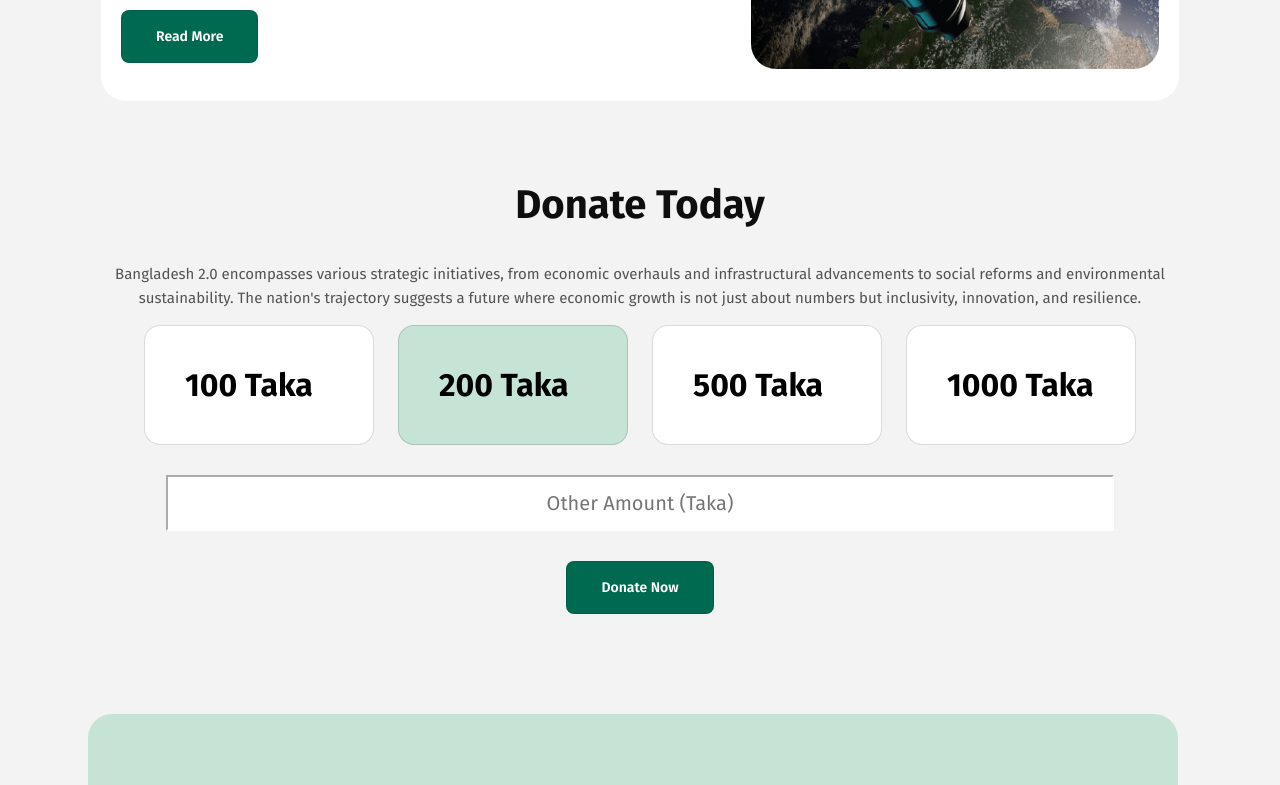
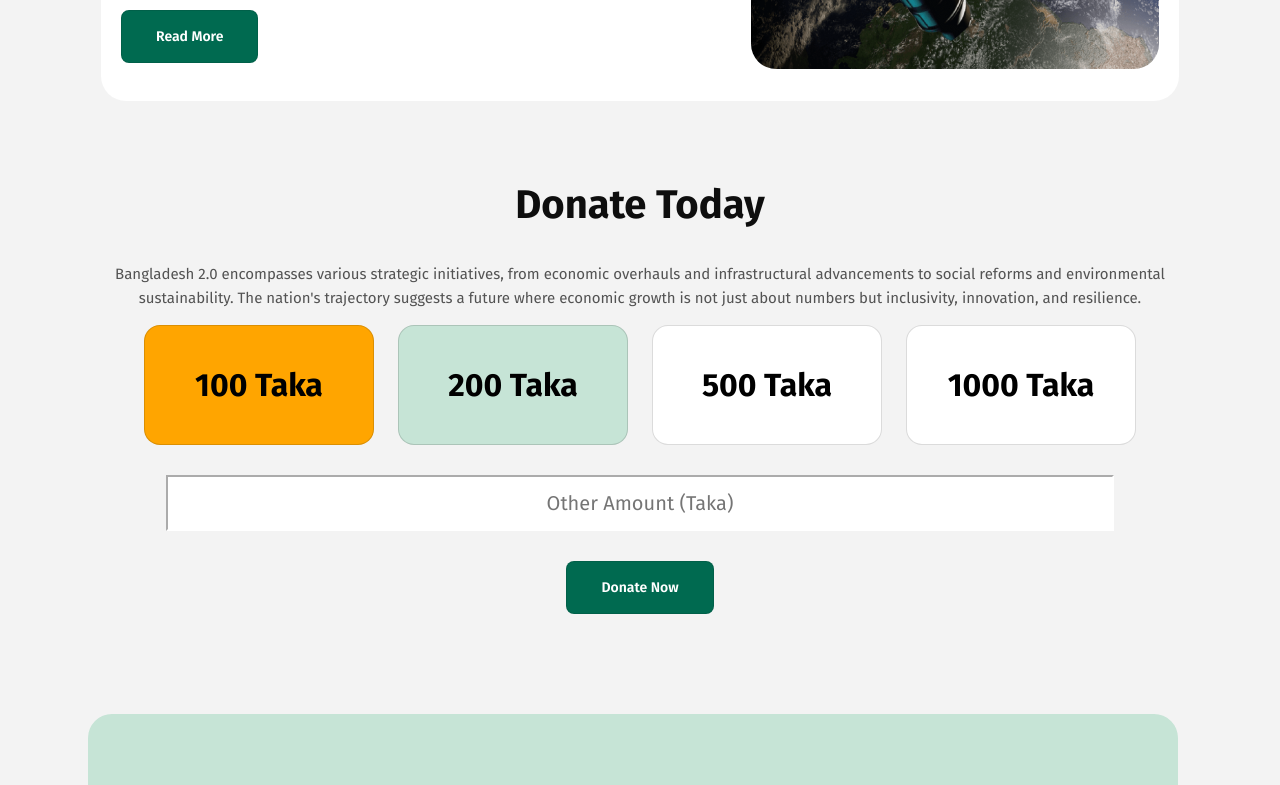
Before and after one commit to ronnie012/bangladesh-2.0, a plain HTML site: page index.html in a window 1280 px wide. In both pictures the pointer is over the element "100 Taka". Shown: the part 2371-3156 px from the top of the page. Drawn offline with Linux system fonts and the light colour scheme.

Commit message:
Integrated Hover Effects in Cards and Buttons

```diff
--- a/css/styles.css
+++ b/css/styles.css
@@ -137,9 +137,7 @@
     cursor: pointer;
 }
 
-/* .button:hover {
-    background-color: orange;
-} */
+
 .img-1 {
     height: 329px;
     margin-bottom: 50px;
@@ -171,28 +169,24 @@
     gap: 24px;
 }
 
-/* #button:hover {
-    background-color: red;
-}; */
-
 .amount-card {
     width: 230px;
     height: 120px;
     font-size: 32px;
     font-weight: 700;
+    text-align: center;
     font-family: Fira Sans;
     box-sizing: border-box;
     border: 1px solid rgba(14, 14, 14, 0.15);
     border-radius: 16px;
     background: rgb(255, 255, 255);
+    transition: background-color 0.3s ease;
     padding: 40px;
     cursor: pointer;
+}
 
-    button:hover {
-        background-color: red;
-    }
-
-    ;
+.amount-card:hover {
+    background-color: orange;
 }
 
 .card-2 {
@@ -224,10 +218,7 @@
     font-family: Fira Sans;
     font-size: 16px;
     font-weight: 400;
-    /* line-height: 0px; */
-    /* text-align: center; */
     margin-bottom: 0px;
-    /* text-wrap: wrap; */
     text-align: center;
     margin-top: 0px;
     margin-bottom: 0px;
@@ -314,11 +305,8 @@
     font-size: 14px;
     line-height: 20px;
     text-align: left;
-    /* display: flex;
-    flex-direction: column; */
     justify-content: flex-start;
     align-items: flex-start;
-    /* gap: 10; */
     padding: 15px;
     margin: 15px;
     border-radius: 8px;
@@ -345,11 +333,8 @@
     font-size: 14px;
     line-height: 25px;
     text-align: left;
-    /* display: flex;
-    flex-direction: column; */
     justify-content: flex-start;
     align-items: flex-start;
-    /* gap: 10; */
     padding: 15px;
     margin: 15px;
     border-radius: 8px;
@@ -376,11 +361,8 @@
     font-size: 14px;
     line-height: 25px;
     text-align: left;
-    /* display: flex;
-    flex-direction: column; */
     justify-content: flex-start;
     align-items: flex-start;
-    /* gap: 10; */
     padding: 15px;
     margin: 15px;
     border-radius: 8px;
@@ -399,22 +381,10 @@
     color: rgb(255, 255, 255);
 }
 
-/* .btn-hover {
-    button:hover {
-        box-shadow: 0 7px gray;
-        translateX: (5px);
-        background-color: orange;
-    };
-    button:active {
-        background-color: aquamarine;
-
-    }
-} */
 #quote-bg-img {
     background: url(/assets/quote-bg.png);
     background-position: 0px 0px;
     background-repeat: no-repeat;
-    /* padding: 30px; */
 }
 
 .quote-container {
@@ -431,7 +401,6 @@
     margin-left: 93px;
     margin-right: 93px;
     line-height: 22px;
-    /* height: 370px; */
 }
 
 .recent-news-container {
@@ -472,16 +441,12 @@
     margin-bottom: 80px;
 }
 
-
 .img-satelite {
     border-radius: 25px;
     margin-top: 10px;
 }
 
 .recent-news {
-    /* display: flex;
-    flex-direction: row;
-    justify-content: center; */
     text-align: left;
     margin-left: 93px;
     margin-top: 50px;
@@ -508,11 +473,7 @@
     text-align: left;
 }
 
-.all-font-fira-sans h1,
-h5,
-p,
-.navbar,
-footer {
+.all-font-fira-sans h1, h5, p, .navbar, footer {
     font-family: Fira Sans;
 }
 
```
